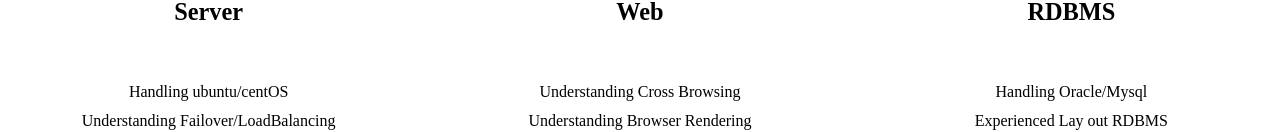
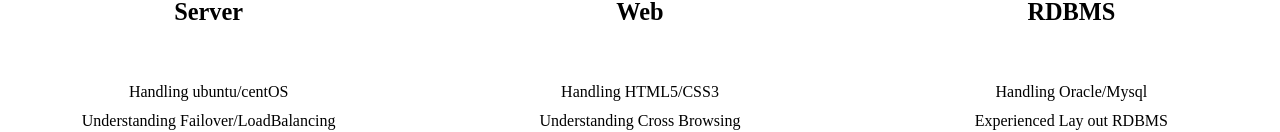
Before and after one commit to deepmining3825/donghyun.info, a Vue app: page /skills in a window 1280 px wide. Shown: the part 676-808 px from the top of the page. Built offline with nearby package versions, Linux system fonts and the light colour scheme.

Commit message:
스킬 내용 추가

```diff
--- a/src/views/SkillsView.vue
+++ b/src/views/SkillsView.vue
@@ -53,6 +53,7 @@
                 <h3 class="skills-subtitle__text">Web</h3>
             </div>
             <ul class="skills-content">
+                <li>Handling HTML5/CSS3</li>
                 <li>Understanding Cross Browsing</li>
                 <li>Understanding Browser Rendering</li>
             </ul>
```
